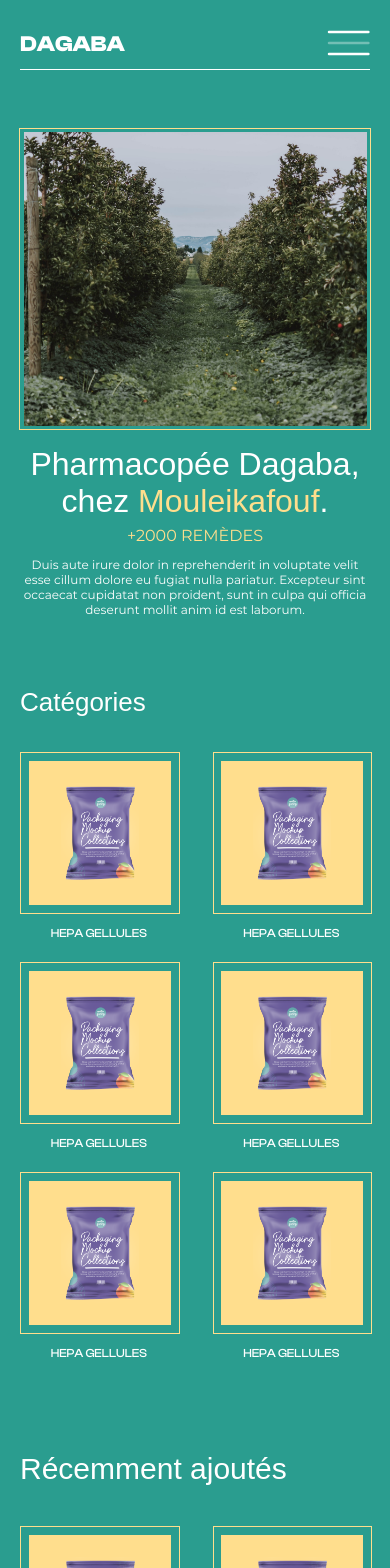
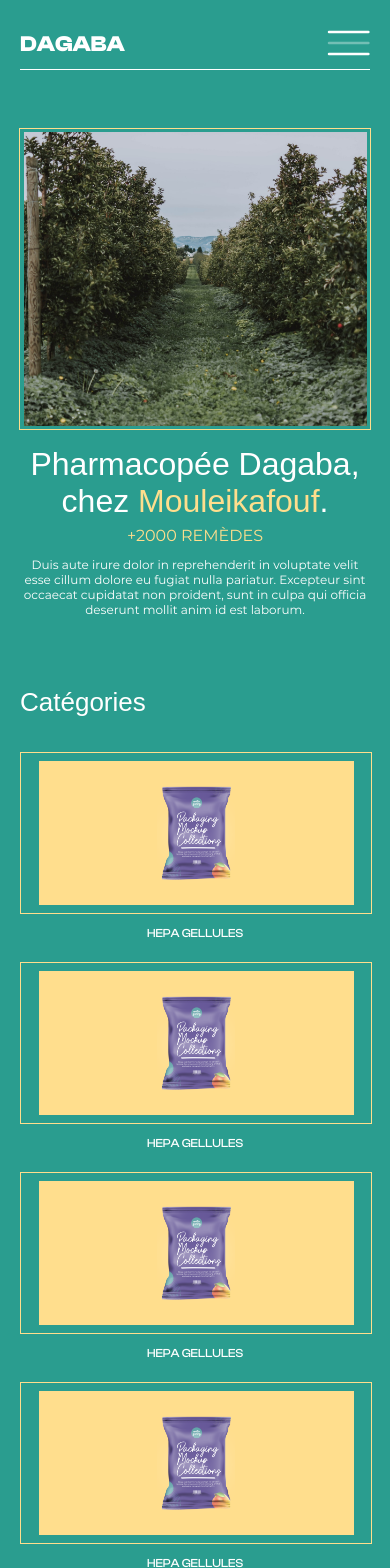
Before and after one commit to MozartOnWeb/dagaba, a Next.js app: page /categories in a window 390 px wide. Shown: the top 1568 px of the page. Built offline with nearby package versions, Linux system fonts and the light colour scheme; a web font is replaced by a local one.

Commit message:
update category item width

```diff
--- a/components/categoryItem/styles.module.css
+++ b/components/categoryItem/styles.module.css
@@ -53,24 +53,19 @@
 
 @media (max-width: 429px) {
   .wrapper {
-    text-align: center;
-    width: 45%;
+    width: 100%;
     height: 14em;
   }
 }
 
 @media (max-width: 390px) {
   .wrapper {
-    text-align: center;
-    width: 45%;
     height: 16em;
   }
 }
 
 @media (max-width: 369px) {
   .wrapper {
-    text-align: center;
-    width: 100%;
     height: 25em;
   }
 }
```
